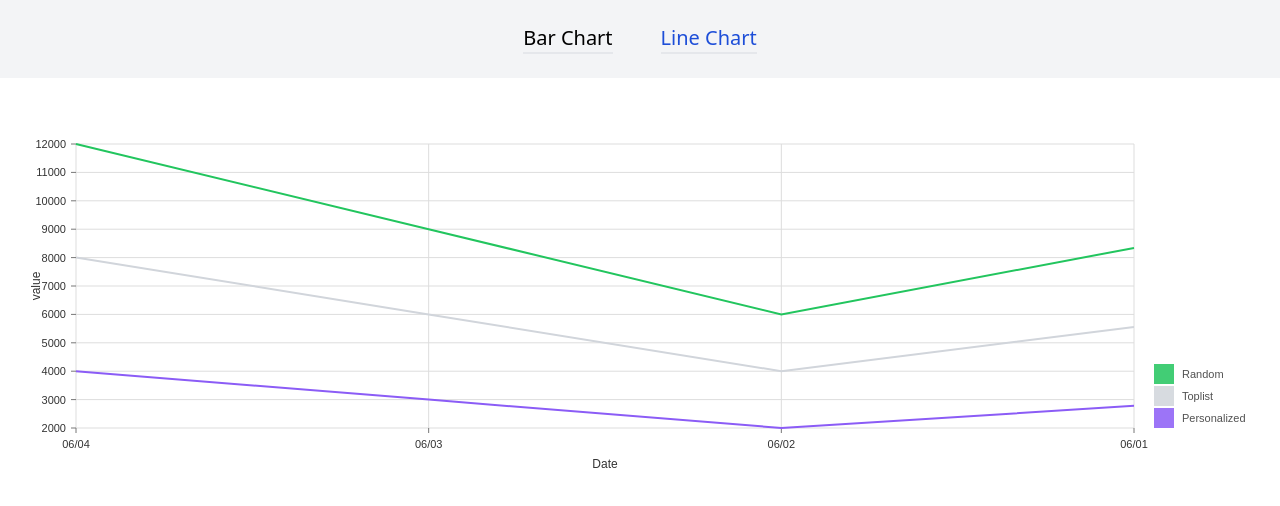
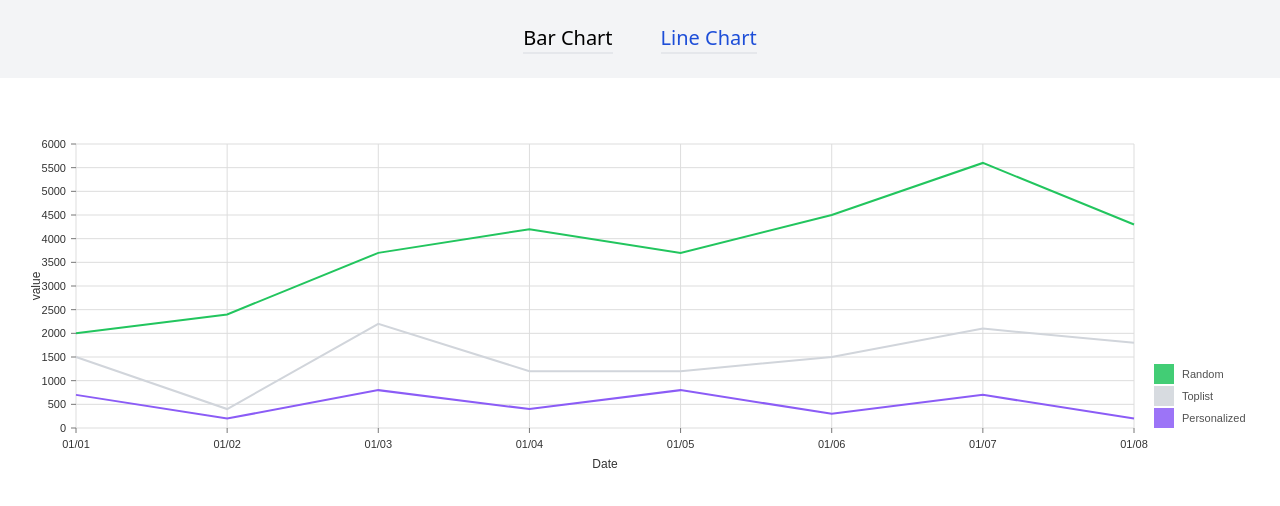
Before and after one commit to RaufunNazin/nivo-chart, a Next.js app: page /linechart in a window 1280 px wide. Shown: the top 506 px of the page. Built offline with nearby package versions, Linux system fonts and the light colour scheme.

Commit message:
data fix

```diff
--- a/pages/linechart.jsx
+++ b/pages/linechart.jsx
@@ -2,71 +2,50 @@ import Navbar from "./components/Navbar";
 import LineChart from "./components/line";
 
 const Chart = () => {
+  function getRandomValue() {
+    return Math.floor(Math.random() * 1000);
+  }
   const lines = [
     {
       id: "Personalized",
       color: "#8B5CF6",
       data: [
-        {
-          x: "06/04",
-          y: 4000,
-        },
-        {
-          x: "06/03",
-          y: 3000,
-        },
-        {
-          x: "06/02",
-          y: 2000,
-        },
-        {
-          x: "06/01",
-          y: 2780,
-        },
+        { x: "01/01", y: 700 },
+        { x: "01/02", y: 200 },
+        { x: "01/03", y: 800 },
+        { x: "01/04", y: 400 },
+        { x: "01/05", y: 800 },
+        { x: "01/06", y: 300 },
+        { x: "01/07", y: 700 },
+        { x: "01/08", y: 200 },
       ],
     },
     {
       id: "Toplist",
       color: "#D1D5DB",
       data: [
-        {
-          x: "06/04",
-          y: 4000,
-        },
-        {
-          x: "06/03",
-          y: 3000,
-        },
-        {
-          x: "06/02",
-          y: 2000,
-        },
-        {
-          x: "06/01",
-          y: 2780,
-        },
+        { x: "01/01", y: 800 },
+        { x: "01/02", y: 200 },
+        { x: "01/03", y: 1400 },
+        { x: "01/04", y: 800 },
+        { x: "01/05", y: 400 },
+        { x: "01/06", y: 1200 },
+        { x: "01/07", y: 1400 },
+        { x: "01/08", y: 1600 },
       ],
     },
     {
       id: "Random",
       color: "#22C55E",
       data: [
-        {
-          x: "06/04",
-          y: 4000,
-        },
-        {
-          x: "06/03",
-          y: 3000,
-        },
-        {
-          x: "06/02",
-          y: 2000,
-        },
-        {
-          x: "06/01",
-          y: 2780,
-        },
+        { x: "01/01", y: 500 },
+        { x: "01/02", y: 2000 },
+        { x: "01/03", y: 1500 },
+        { x: "01/04", y: 3000 },
+        { x: "01/05", y: 2500 },
+        { x: "01/06", y: 3000 },
+        { x: "01/07", y: 3500 },
+        { x: "01/08", y: 2500 },
       ],
     },
   ];
```
